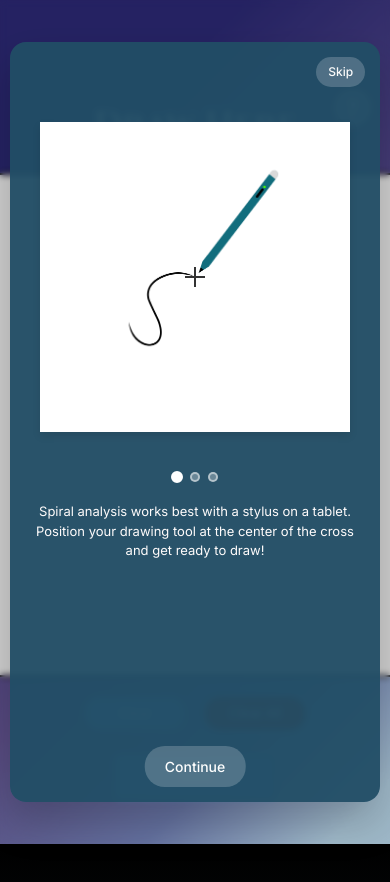
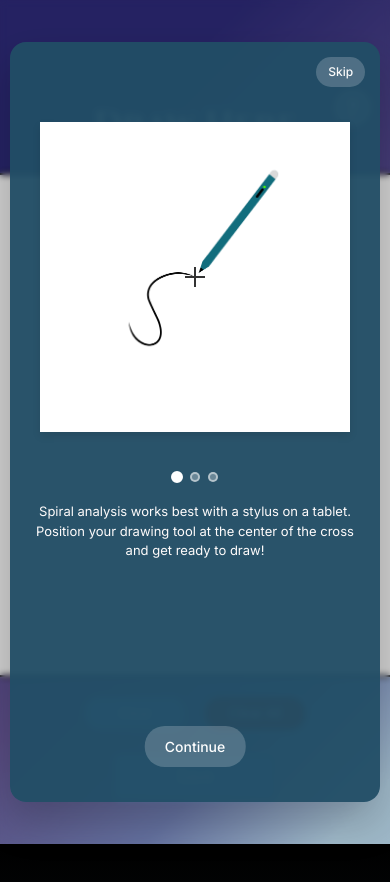
Before and after one commit to Barnard-PL-Labs/NextSpiralAnalysis, a Next.js app: page /machine in a window 390 px wide. Both pictures are taken after a click on the button "Help". Shown: the top 882 px of the page. Built offline with nearby package versions, Linux system fonts and the light colour scheme; no server answers.

Commit message:
tutorial popup responsive fix

```diff
--- a/src/styles/Tutorial.module.css
+++ b/src/styles/Tutorial.module.css
@@ -260,7 +260,7 @@
   }
 
   .continueButton {
-    bottom: 15px;
+    bottom: 35px;
     padding: 10px 20px;
     font-size: 14px;
   }
```
